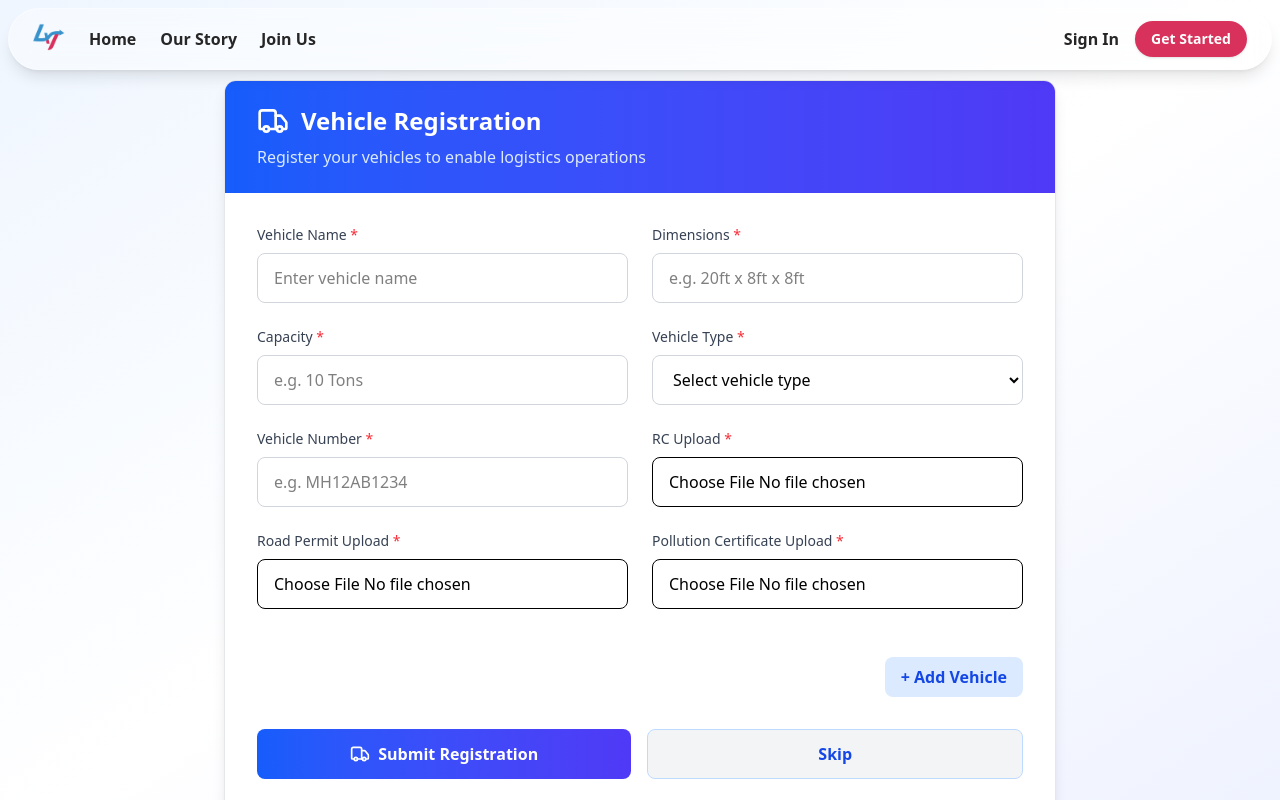
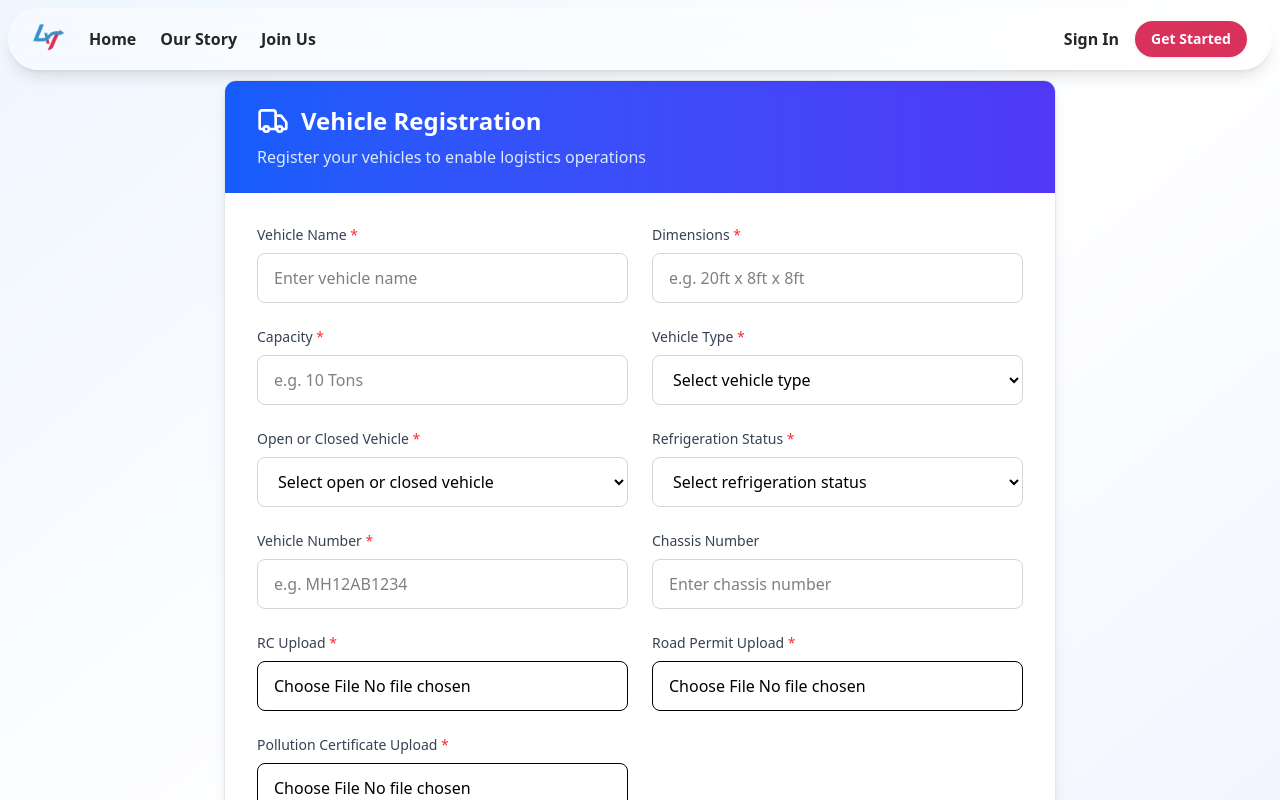
Before and after one commit to logiXjunction/logix-frontend, a React (Vite) app: page /vehicle-registration in a window 1280 px wide. Shown: the top 800 px of the page. Built offline with nearby package versions, Linux system fonts and the light colour scheme.

Commit message:
added, chassis, refrigeration and open/closed status

```diff
--- a/src/pages/vehicle_registration.jsx
+++ b/src/pages/vehicle_registration.jsx
@@ -2,7 +2,7 @@ import React, { useState } from 'react';
 import { Package, Truck, FileText, Hash, Ruler, Layers, ClipboardList, Trash2 } from 'lucide-react';
 import { useNavigate } from 'react-router-dom';
 
-// Reusable Input Component (copied from signup for consistency)
+// Reusable Input Component
 const InputField = ({
   label,
   name,
@@ -67,16 +67,6 @@ const InputField = ({
   );
 };
 
-const FormSection = ({ icon: Icon, title, children }) => (
-  <div className="space-y-6">
-    <div className="flex items-center space-x-3 mb-4">
-      <Icon className="h-5 w-5 text-blue-600" />
-      <h3 className="text-lg font-semibold text-gray-900">{title}</h3>
-    </div>
-    {children}
-  </div>
-);
-
 const initialVehicle = {
   vehicleName: '',
   dimensions: '',
@@ -85,7 +75,9 @@ const initialVehicle = {
   vehicleNumber: '',
   rc: null,
   roadPermit: null,
-  pollution: null
+  pollution: null,
+  enclosureType: '',
+  refrigerationStatus: ''
 };
 
 const vehicleTypeOptions = [
@@ -94,6 +86,16 @@ const vehicleTypeOptions = [
   { value: 'container', label: 'Container' },
   { value: 'tanker', label: 'Tanker' },
   { value: 'other', label: 'Other' }
+];
+
+const enclosureOptions = [
+  { value: 'open', label: 'Open' },
+  { value: 'closed', label: 'Closed' }
+];
+
+const refrigerationOptions = [
+  { value: 'available', label: 'Refrigeration Available' },
+  { value: 'not-available', label: 'Not Available' }
 ];
 
 export default function VehicleRegistration() {
@@ -121,6 +123,8 @@ export default function VehicleRegistration() {
     if (!v.rc) newErrors.rc = 'RC upload is required';
     if (!v.roadPermit) newErrors.roadPermit = 'Road permit upload is required';
     if (!v.pollution) newErrors.pollution = 'Pollution certificate upload is required';
+    if (!v.enclosureType) newErrors.enclosureType = 'Please select open or closed';
+    if (!v.refrigerationStatus) newErrors.refrigerationStatus = 'Please select refrigeration status';
     return newErrors;
   };
 
@@ -162,7 +166,6 @@ export default function VehicleRegistration() {
     <div className="pt-20 min-h-screen bg-gradient-to-br from-blue-50 via-white to-indigo-50 py-8">
       <div className="max-w-4xl mx-auto px-4 sm:px-6 lg:px-8">
         <div className="bg-white rounded-xl shadow-lg border border-gray-200 overflow-hidden">
-          {/* Form Header */}
           <div className="bg-gradient-to-r from-blue-600 to-indigo-600 px-8 py-6">
             <div className="flex items-center space-x-3 mb-2">
               <Truck className="h-8 w-8 text-white" />
@@ -175,7 +178,6 @@ export default function VehicleRegistration() {
             </p>
           </div>
 
-          {/* Single Vehicle Form */}
           <form className="p-8 space-y-8" onSubmit={handleAddVehicle}>
             <div className="grid grid-cols-1 md:grid-cols-2 gap-6">
               <InputField
@@ -216,6 +218,26 @@ export default function VehicleRegistration() {
                 required
               />
               <InputField
+                label="Open or Closed Vehicle"
+                name="enclosureType"
+                type="select"
+                value={vehicle.enclosureType}
+                onChange={handleInputChange}
+                error={vehicleError.enclosureType}
+                options={enclosureOptions}
+                required
+              />
+              <InputField
+                label="Refrigeration Status"
+                name="refrigerationStatus"
+                type="select"
+                value={vehicle.refrigerationStatus}
+                onChange={handleInputChange}
+                error={vehicleError.refrigerationStatus}
+                options={refrigerationOptions}
+                required
+              />
+              <InputField
                 label="Vehicle Number"
                 name="vehicleNumber"
                 value={vehicle.vehicleNumber}
@@ -223,6 +245,13 @@ export default function VehicleRegistration() {
                 error={vehicleError.vehicleNumber}
                 placeholder="e.g. MH12AB1234"
                 required
+              />
+              <InputField
+                label="Chassis Number"
+                name="chassisNumber"
+                value={vehicle.chassisNumber}
+                onChange={handleInputChange}
+                placeholder="Enter chassis number"
               />
               <InputField
                 label="RC Upload"
@@ -255,6 +284,7 @@ export default function VehicleRegistration() {
                 inputKey={fileInputKey + '-pollution'}
               />
             </div>
+
             <div className="flex justify-end pt-4">
               <button
                 type="submit"
@@ -265,11 +295,12 @@ export default function VehicleRegistration() {
             </div>
           </form>
 
-          {/* List of Added Vehicles */}
           <div className="px-8 pb-8">
             {vehicles.length > 0 && (
               <div className="mb-6">
-                <h3 className="text-lg font-semibold mb-2 flex items-center gap-2"><ClipboardList className="inline-block" /> Added Vehicles</h3>
+                <h3 className="text-lg font-semibold mb-2 flex items-center gap-2">
+                  <ClipboardList className="inline-block" /> Added Vehicles
+                </h3>
                 <ul className="divide-y divide-gray-200">
                   {vehicles.map((v, idx) => (
                     <li key={idx} className="py-2 flex items-center justify-between">
```
